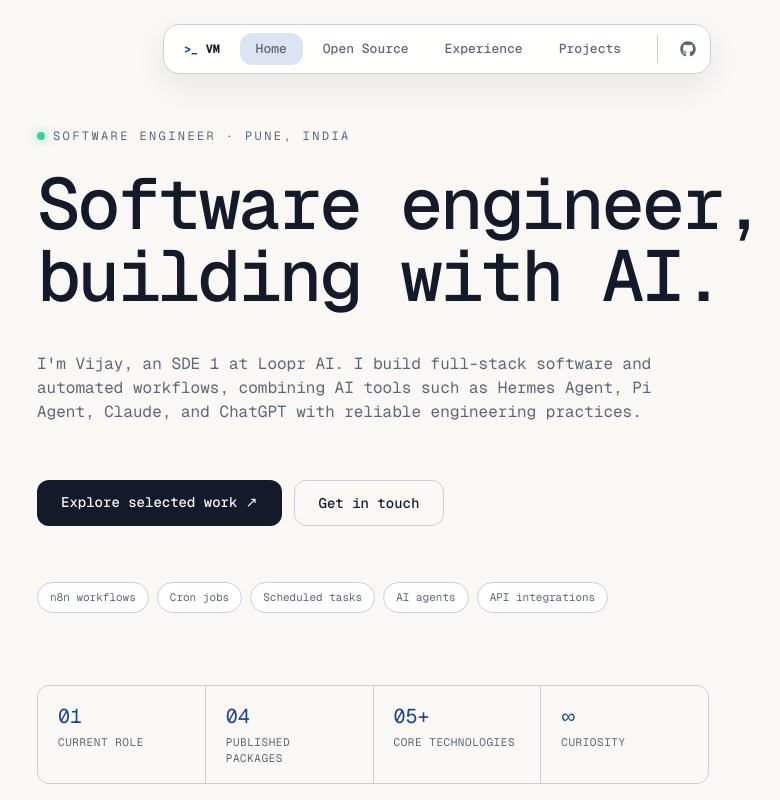
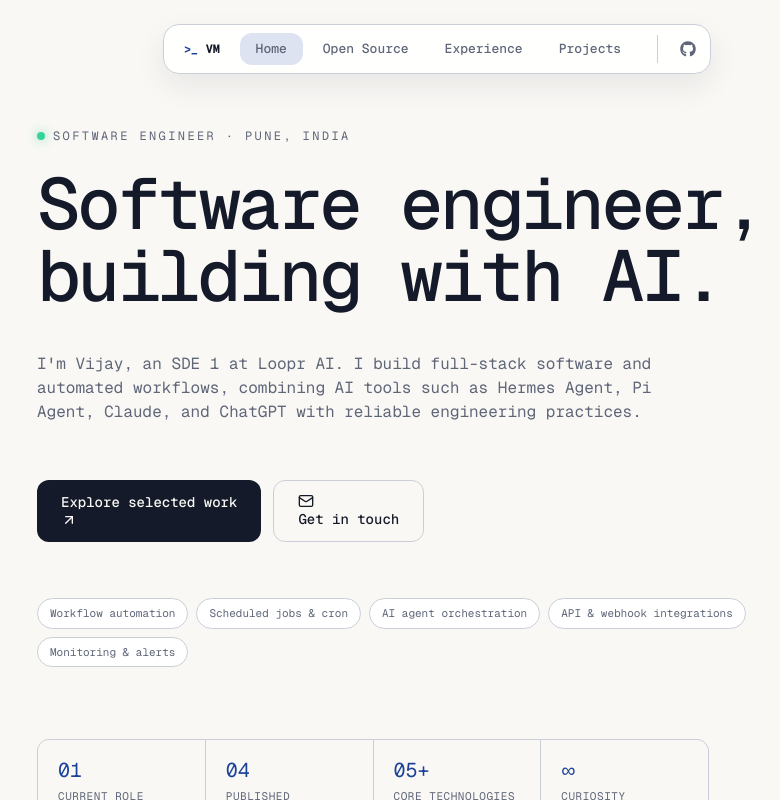
Before and after one commit to vjymisal0/portfolio-vijay, a Next.js app: page / in a window 1280 px wide. Shown: the whole page, without its empty margins (203-983 px from the left). Built offline with nearby package versions, Linux system fonts and the light colour scheme; no server answers.

Commit message:
content: clarify automation capabilities

```diff
--- a/components/introduction.tsx
+++ b/components/introduction.tsx
@@ -3,6 +3,7 @@
 import { motion } from 'framer-motion'
 import Link from 'next/link'
 import { FaGithub, FaLinkedin, FaEnvelope } from 'react-icons/fa'
+import { ArrowUpRight, Mail } from 'lucide-react'
 import GitHubCharts from './github-charts'
 
 const containerVariants = {
@@ -55,18 +56,18 @@
               href="/#projects"
               className="rounded-lg bg-foreground text-background px-6 py-3 text-sm font-medium transition hover:opacity-85"
             >
-              Explore selected work <span aria-hidden="true">↗</span>
+              Explore selected work <ArrowUpRight className="h-4 w-4" aria-hidden="true" />
             </Link>
             <a
               href="mailto:misalvijay153@gmail.com"
               className="rounded-lg border border-border px-6 py-3 text-sm font-medium text-foreground transition hover:border-foreground/40"
             >
-              Get in touch
+              <Mail className="h-4 w-4" aria-hidden="true" /> Get in touch
             </a>
           </motion.div>
 
           <motion.div variants={itemVariants} className="mt-8 flex max-w-3xl flex-wrap gap-2">
-            {['n8n workflows', 'Cron jobs', 'Scheduled tasks', 'AI agents', 'API integrations'].map((skill) => (
+            {['Workflow automation', 'Scheduled jobs & cron', 'AI agent orchestration', 'API & webhook integrations', 'Monitoring & alerts'].map((skill) => (
               <span key={skill} className="rounded-full border border-border bg-card px-3 py-1.5 text-[11px] text-muted-foreground">
                 {skill}
               </span>
```
